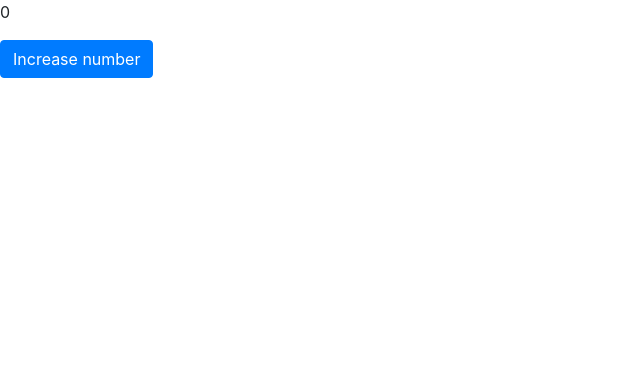
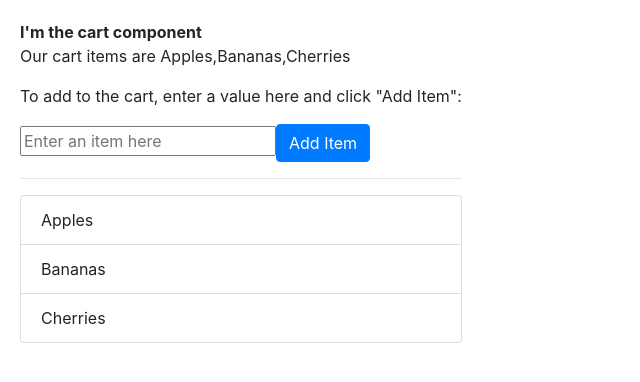
Before and after one commit to IceCreamEngineer/angular-essentials-widget, an Angular app in the folder angular-essentials/: page / in a window 1280 px wide. Shown: the top 382 px of the page, without its empty margins (0-640 px from the left). Built offline with nearby package versions, Linux system fonts and the light colour scheme.

Commit message:
Video 42 up next

```diff
--- a/angular-essentials/src/app/app.component.html
+++ b/angular-essentials/src/app/app.component.html
@@ -11,9 +11,18 @@
 <app-user [name]="rootName" (nameChanged)="onNameChanged($event)"></app-user>
 <hr /> -->
 
-<p>{{ number }}</p>
-<button (click)="onIncrease()" class="btn btn-primary">Increase number</button>
+<!-- <p>{{ number }}</p>
+<button (click)="onIncrease()" class="btn btn-primary">Increase number</button> -->
 
 <!-- Actual comments below -->
-<!-- <app-cart [items]="rootItems" (itemAdded)="onItemAdded($event)"></app-cart> -->
+<div class="container" style="margin: 20px;">
+  <div class="row">
+    <div class="col-xs-12">
+      <app-cart
+        [items]="rootItems"
+        (itemAdded)="onItemAdded($event)"
+      ></app-cart>
+    </div>
+  </div>
+</div>
 <!-- <app-dashboard></app-dashboard> -->
--- a/angular-essentials/src/app/cart/cart.component.html
+++ b/angular-essentials/src/app/cart/cart.component.html
@@ -6,7 +6,11 @@
 
 <p>To add to the cart, enter a value here and click "Add Item":</p>
 
-<div>
-  <input type="text" [(ngModel)]="newItem" placeholder="Enter an item here" />
-  <button (click)="onAddItem()">Add Item</button>
-</div>
+<input type="text" [(ngModel)]="newItem" placeholder="Enter an item here" />
+<button (click)="onAddItem()" class="btn btn-primary">Add Item</button>
+
+<hr />
+
+<ul class="list-group">
+  <li class="list-group-item" *ngFor="let item of items">{{ item }}</li>
+</ul>
```
Also changed, not shown: 1 other file (tests, documents, lock files or other folders).
